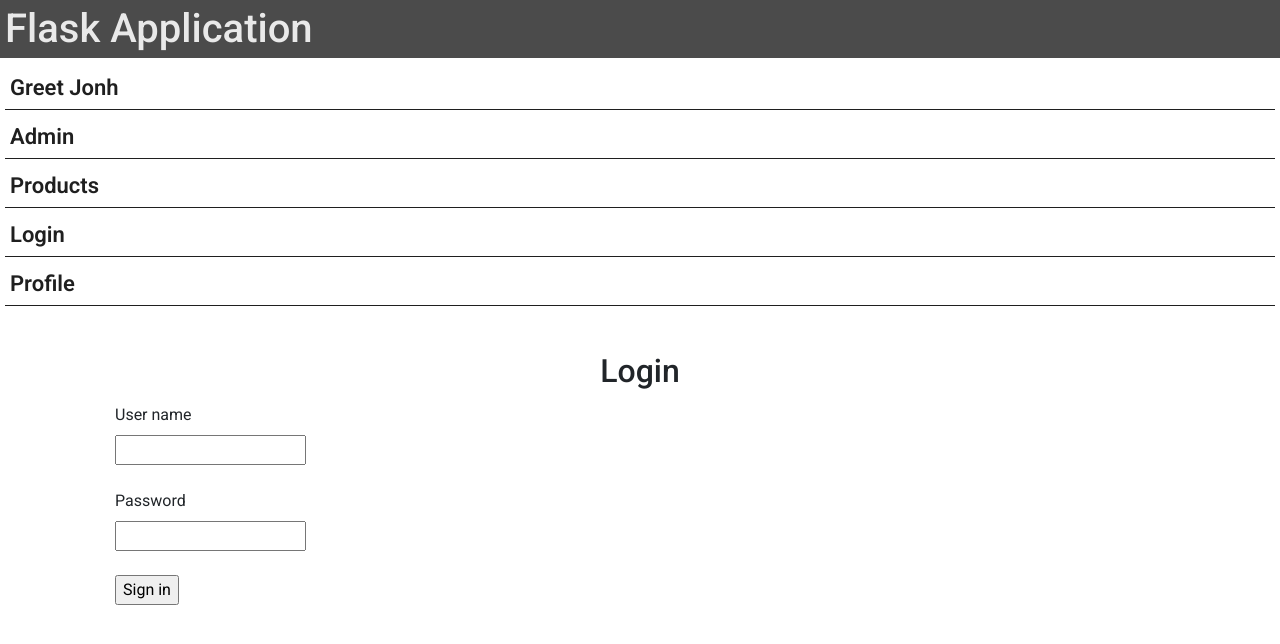
After one commit to KroshneiRostyslav/flask_app_lab, a Flask app: page /login in a window 1280 px wide. The commit adds this page. Shown: the top 644 px of the page. Run offline with Flask 3, Linux system fonts and the light colour scheme; some libraries are stand-ins or nearby versions.

Commit message:
Add login and profile page

```diff
--- a/app/templates/base.html
+++ b/app/templates/base.html
@@ -17,8 +17,21 @@
             <li><a class="nav_link" href="{{ url_for('users.greetings', name='Jonh')}}"> Greet Jonh </a></li>
             <li><a class="nav_link" href="{{ url_for('users.admin')}}"> Admin </a></li>
             <li><a class="nav_link" href="{{ url_for('products.products')}}"> Products </a></li>
+            <li><a class="nav_link" href="{{ url_for('users.login')}}"> Login </a></li>
+            <li><a class="nav_link" href="{{ url_for('users.profile')}}"> Profile </a></li>
         </ul>
     </nav>
+
+    {% with messages = get_flashed_messages(with_categories=True) %}
+        {% if messages %}
+            {% for category, message in messages %}
+                <div class="alert alert-{{ category }} alert-dismissible fade show" role="alert">
+                    {{ message }}
+                    <button type="button" class="close" data-dismiss="alert" aria-label="Close"><span>&times;</span></button>
+                </div>
+            {% endfor %}
+        {% endif %}
+    {% endwith %}
 
     <div class="container">
         {% block body %} {% endblock %}
--- /dev/null
+++ b/app/templates/home.html
@@ -0,0 +1 @@
+{% extends "base.html" %}
--- /dev/null
+++ b/app/users/templates/users/login.html
@@ -0,0 +1,25 @@
+{% extends "base.html" %}
+
+{% block title %} Login {% endblock %}
+
+{% block body %}
+
+    <div class="container md-6">
+        <h2 class="text-center pt-3">Login</h2>
+        <form method="POST">
+            <div class="container">
+                <label for="username">User name</label> <br>
+                <input type="text" name="username" required>
+            </div> <br>
+
+            <div class="container">
+                <label for="password">Password</label> <br>
+                <input type="password" name="password" required>
+            </div> <br>
+
+            <div class="container">
+                <input type="submit" value="Sign in">
+            </div>
+        </form>
+    </div>
+{%endblock%}
--- a/app/users/views.py
+++ b/app/users/views.py
@@ -1,4 +1,4 @@
-from flask import render_template, request, redirect, url_for
+from flask import render_template, request, redirect, url_for, flash, session
 from . import users_bp
 
 @users_bp.route("/hi/<string:name>")
@@ -13,3 +13,40 @@
     to_url = url_for("users.greetings", name="administrator", age=45, _external=True)
     print(to_url)
     return redirect(to_url)
+
+@users_bp.route("/login", methods=['GET', 'POST'])
+def login():
+    testUsername = 'user'
+    testPassword = 'password'
+
+    if request.method == 'POST':
+        username = request.form['username']
+        password = request.form['password']
+
+        if username == testUsername and password == testPassword:
+            session['user'] = username
+
+            flash('Login successful', 'success')
+
+            return redirect(url_for('users.profile'))
+
+        flash('Invalid username or password', 'danger')
+        return redirect(url_for('users.login'))
+
+    return render_template("users/login.html")
+
+@users_bp.route("/profile")
+def profile():
+    if 'user' not in session:
+        flash('Please login first', 'danger')
+        return redirect(url_for('users.login'))
+
+    username = session['user']
+
+    return render_template("users/profile.html", username = username)
+
+@users_bp.route("/logout")
+def logout():
+    session.pop('user', None)
+    flash('You have been logged out', 'success')
+    return redirect(url_for('users.login'))
```
Also changed, not shown: app/__init__.py (+7 -1 lines), app/users/templates/users/profile.html (added, +12 -0 lines).
